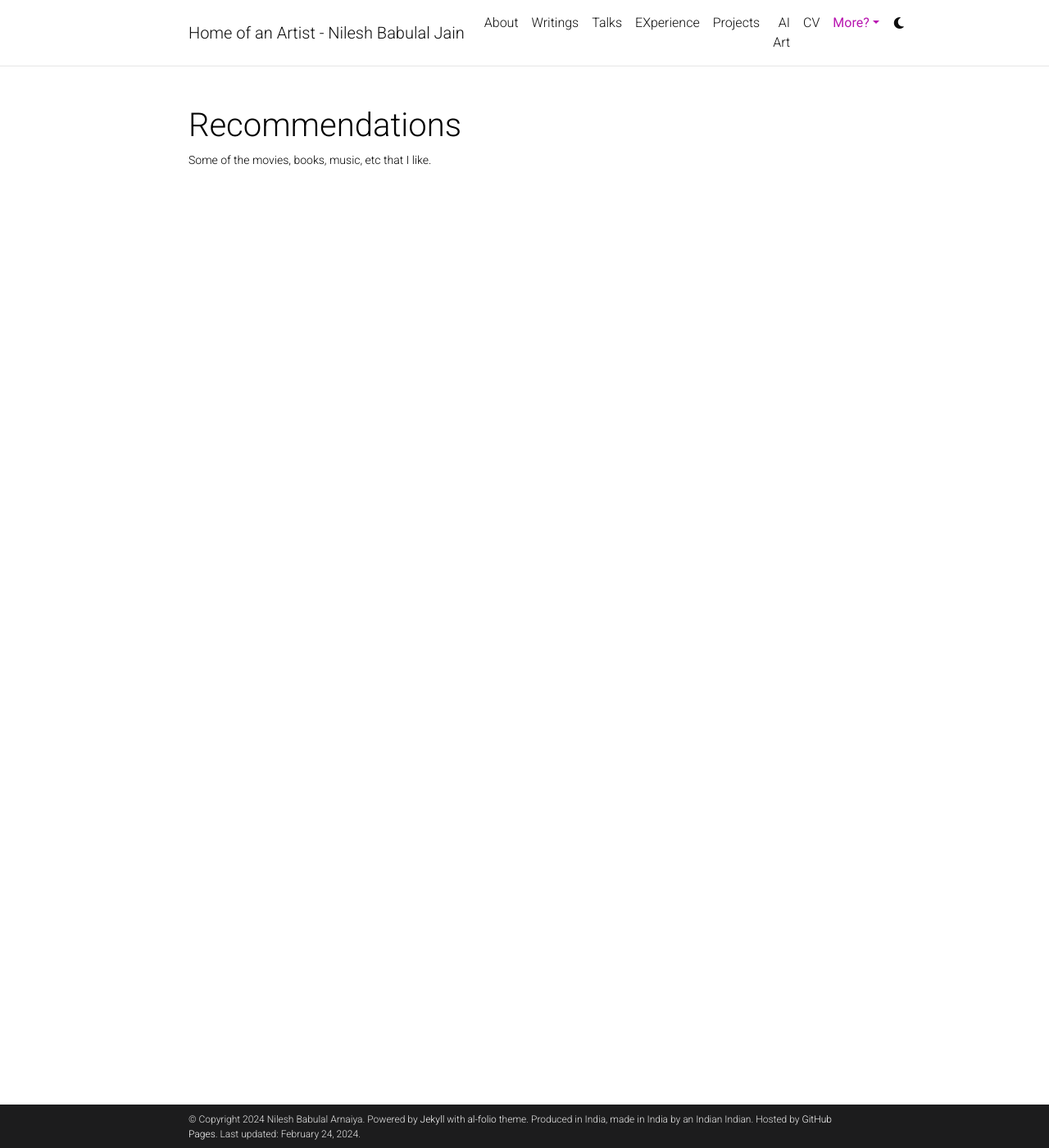
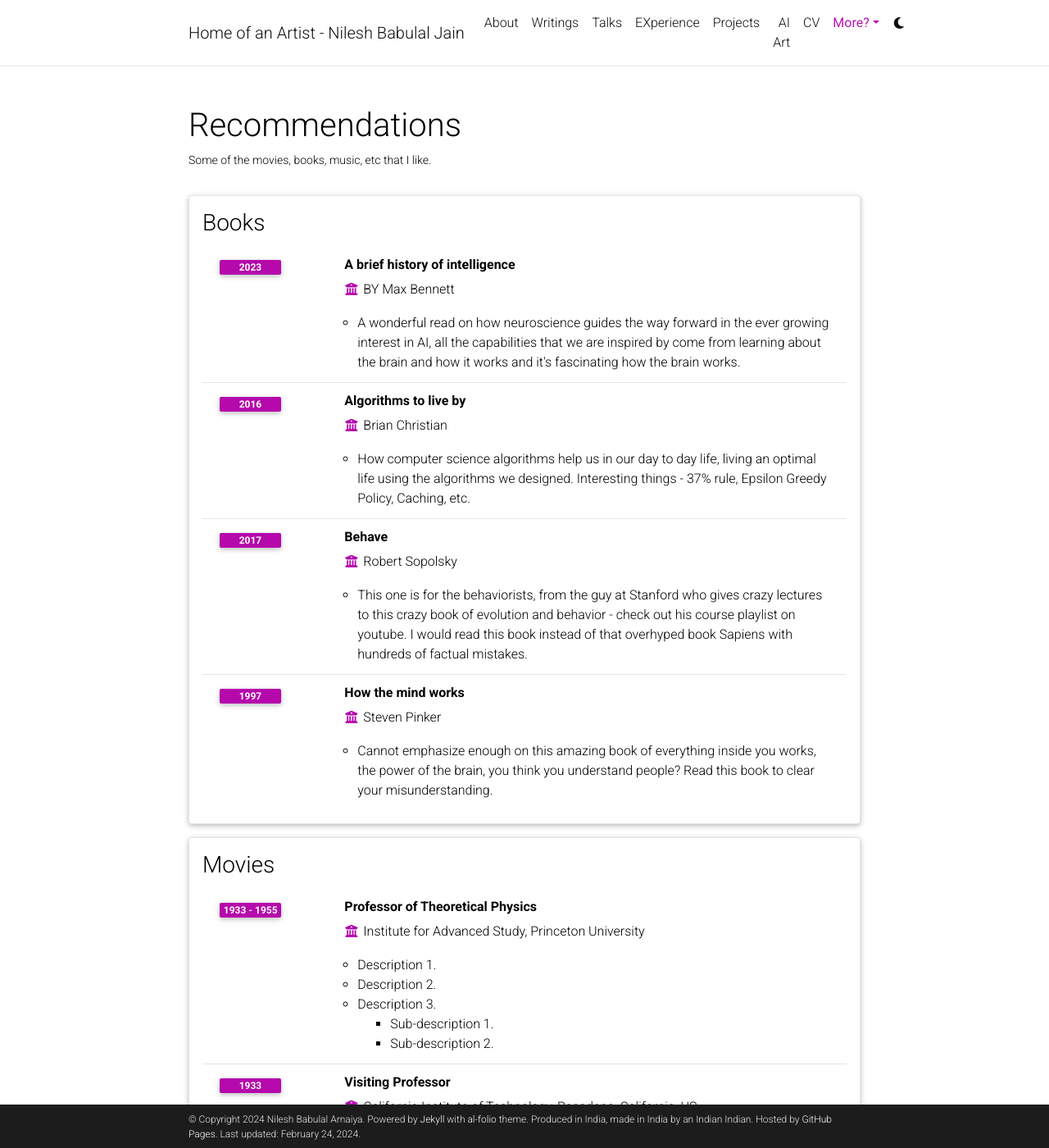
Before and after one commit to NileshArnaiya/nilesharnaiya.github.io, a Jekyll site: the page built from _pages/recommendations.md, in a window 1280 px wide and 1400 px high. Shown: the whole window at 82% size. Built offline with Jekyll 4.4.1, drawn with Linux system fonts in a browser that asks for light colours; comment, search, counter and statistics services are not loaded; a style sheet for code colours, icons or effects is not loaded; some of the changed text lies outside the part shown.

```diff
--- a/_data/cv.yml
+++ b/_data/cv.yml
@@ -1,34 +1,28 @@
-- title: General Information
-  type: map
-  contents:
-    - name: Full Name
-      value: Albert Einstein
-    - name: Date of Birth
-      value: 14th March 1879
-    - name: Languages
-      value: English, German
 
-- title: Education
+- title: Books
   type: time_table
   contents:
-    - title: PhD
-      institution: University of Zurich, Zurich, Switzerland
-      year: 1905
+    - title: A brief history of intelligence
+      institution: BY Max Bennett
+      year: 2023
       description:
-        - Description 1.
-        - Description 2.
-        - title: Description 3.
-          contents:
-            - Sub-description 1.
-            - Sub-description 2.
-    - title: Federal teaching diploma
-      institution: Eidgenössische Technische Hochschule, Zurich, Switzerland
-      year: 1900
+        - A wonderful read on how neuroscience guides the way forward in the ever growing interest in AI, all the capabilities that we are inspired by come from learning about the brain and how it works and it's fascinating how the brain works.
+    - title: Algorithms to live by
+      institution: Brian Christian
+      year: 2016
       description:
-        - Description 1.
-        - Description 2.
+        - How computer science algorithms help us in our day to day life, living an optimal life using the algorithms we designed. Interesting things - 37% rule, Epsilon Greedy Policy, Caching, etc.
 
-- title: Experience
+    - title: Behave
+      institution: Robert Sopolsky
+      year: 2017
+      description:
+      - This one is for the behaviorists, from the guy at Stanford who gives crazy lectures to this crazy book of evolution and behavior - check out his course playlist on youtube. I would read this book instead of that overhyped book Sapiens with hundreds of factual mistakes.
+    - title: How the mind works
+      institution: Steven Pinker
+      year: 1997
+      description: Cannot emphasize enough on this amazing book of everything inside you works, the power of the brain, you think you understand people? Read this book to clear your misunderstanding.
+- title: Movies
   type: time_table
   contents:
     - title: Professor of Theoretical Physics
@@ -61,37 +55,46 @@
       institution: University of Zurich, Zurich, Switzerland
       year: 1909 - 1911
 
-- title: Open Source Projects
+- title: Games
   type: time_table
   contents:
-    - title: <a href="https://github.com/alshedivat/al-folio">al-folio</a>
-      year: 2015-now
-      description: A beautiful, simple, clean, and responsive Jekyll theme for academics.
+    - title: <a href="https://github.com/microsoft/flight-simulator">Microsoft Flight Simulator</a>
+      year: Latest
+      description: An all-time great, this is what even pilots use, a world of it's own, played only recently in 2024
 
-- title: Honors and Awards
+- title: Music
   type: time_table
   contents:
-    - year: 1921
+    - year: 2039
       items:
-        - Nobel Prize in Physics
-        - Matteucci Medal
-    - year: 2029
-      items:
-        - Max Planck Medal
+        - NAah, can't do music, just ask me for my playlist, I'm not a spotify supporter
 
-- title: Academic Interests
+- title: Academic Papers
   type: nested_list
   contents:
-    - title: Topic 1.
-      items:
-        - Description 1.
-        - Description 2.
-    - title: Topic 2.
-      items:
-        - Description 1.
-        - Description 2.
+    - title: Transformers Paper.
+    - title: Backpropagation Paper.
+    - title: David Marr's 3 levels paper.
+    - title: Alan Turing 1950's paper on the Turing Test.
+    - title: HyperDiffusion/ Stable Diffusion Paper
+    - title: Continual Learning papers
+    - title: Robots learning from demonstrations
+    - title: A deep learning framework for neuroscience
+    - title: Elephants don't play chess
+    - title:
 
-- title: Other Interests
+
+- title: Travel Tips (Exhaustive) .. Coming Soon.
   type: list
   contents:
-    - <u>Hobbies:</u> Hobby 1, Hobby 2, etc.
+    - Please don't reach 3 hours before on international flights. Check if the airport is busy and it's not December.
+    - No zostels, try dharamshalas or ashrams with beautiful gardens.
+    - Paying for good shoes and a backpack goes a long way.
+    - Take free polaroid when on emirates, also carry wired earphones since many airlines don't offer free headphones. (That might change soon)
+    - Eat lots of icecream flavours in Europe and ask the locals for the beer suggestions when in Czech republic.
+    - Buses are always late in NYC and Washington D.C, so are Trains in India.
+    - Foreigners have a quota to book trains in India, one day prior at the Nearest Booking office.
+    - Use Flixbus or OMIO when in Europe, and google maps shows every damn detail for transportation.
+    - Buy weekly rail passes in Europe.
+    - Don't flaunt your phone or jewellery when in africa, stay away from murder haha
+    - Visit Kashmir, Hampi, Arunachal Pradesh, Mumbai, Meghalaya, Rajasthan once in your life.
--- a/_layouts/cv.html
+++ b/_layouts/cv.html
@@ -4,6 +4,7 @@ layout: default
 <!-- _layouts/cv.html -->
 {% unless site.data.resume %}
 <div class="post">
+
 
   <header class="post-header">
     <h1 class="post-title">{{ page.title }} {% if page.cv_pdf %}<a href="{{ page.cv_pdf | prepend: 'assets/pdf/' | relative_url}}" target="_blank" rel="noopener noreferrer" class="float-right"><i class="fa-solid fa-file-pdf"></i></a>{% endif %}</h1>
```
Also changed, not shown: _pages/cv.md (+2 -2 lines), _pages/projects.md (+1 -0 lines), _pages/recommendations.md (+1 -1 lines).
